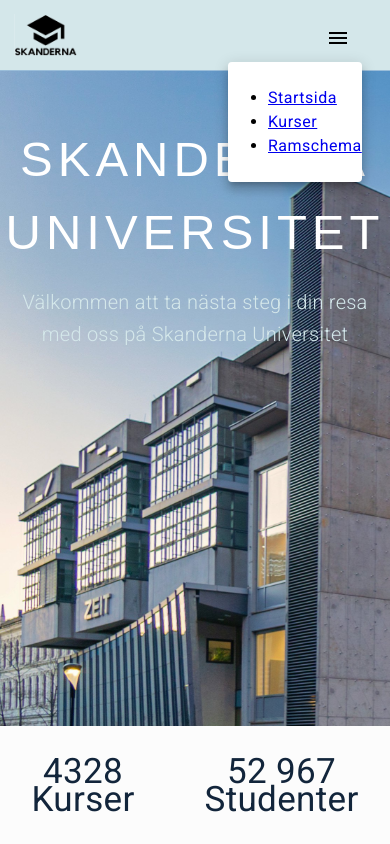
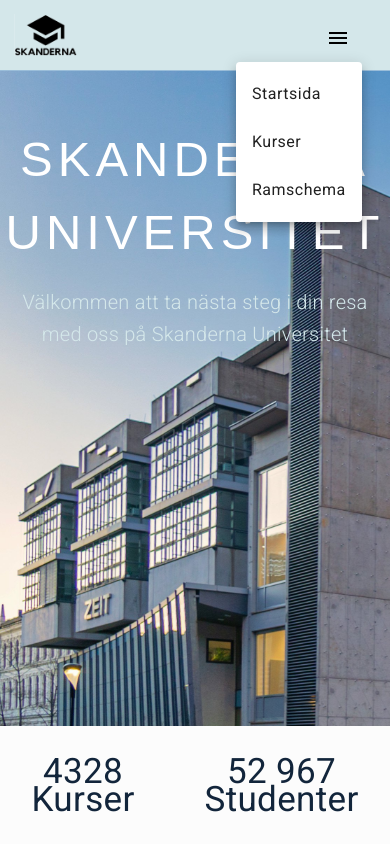
Before and after one commit to moaberglund/TS-Project, an Angular app: page /home in a window 390 px wide. Both pictures are taken after a click on the button "menu". Built offline with nearby package versions, Linux system fonts and the light colour scheme; a web font is replaced by a local one.

Commit message:
snyggat till mobil nav

```diff
--- a/src/app/navigation/navigation.component.html
+++ b/src/app/navigation/navigation.component.html
@@ -16,11 +16,11 @@
             <mat-icon>menu</mat-icon>
         </button>
         <mat-menu #menu="matMenu" xPosition="before" class="custom-style">
-            <ul>
-                <li><a routerLink="/home">Startsida</a></li>
-                <li><a routerLink="/courses">Kurser</a></li>
-                <li><a routerLink="/framework">Ramschema</a></li>
-            </ul>
+
+            <button mat-menu-item routerLink="/home">Startsida</button>
+            <button mat-menu-item routerLink="/courses">Kurser</button>
+            <button mat-menu-item routerLink="/framework">Ramschema</button>
+
         </mat-menu>
     </div>
 
--- a/src/app/navigation/navigation.component.scss
+++ b/src/app/navigation/navigation.component.scss
@@ -82,6 +82,19 @@ header {
 
     .custom-style {
         background: red;
+        ul {
+            background-color: blue;
+            width: 50vw;
+
+        }
+        li {
+            color: yellow;
+            width: 50vw;
+        }
+        a {
+            width: 50vw;
+            color: green;
+        }
     }
 
 
```
